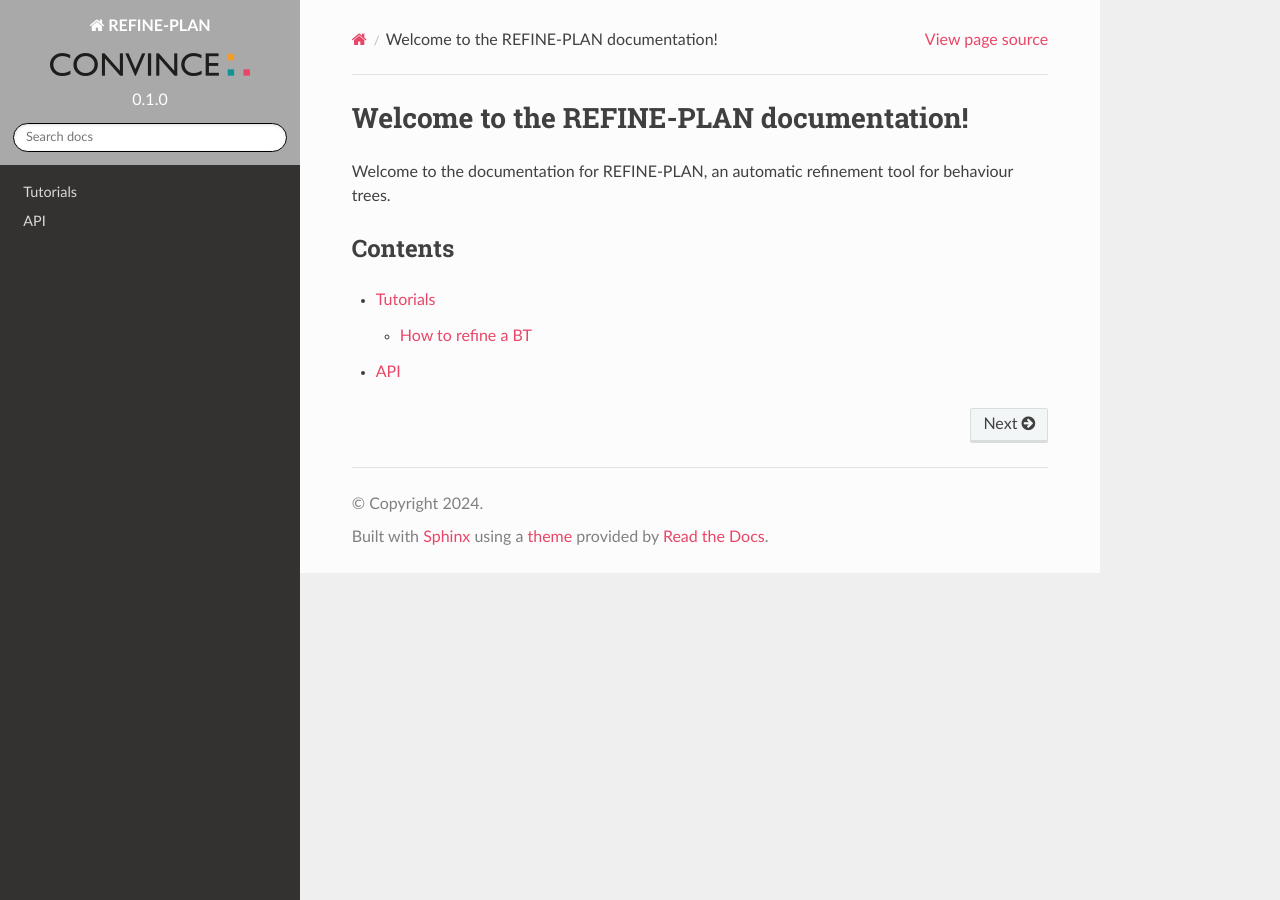
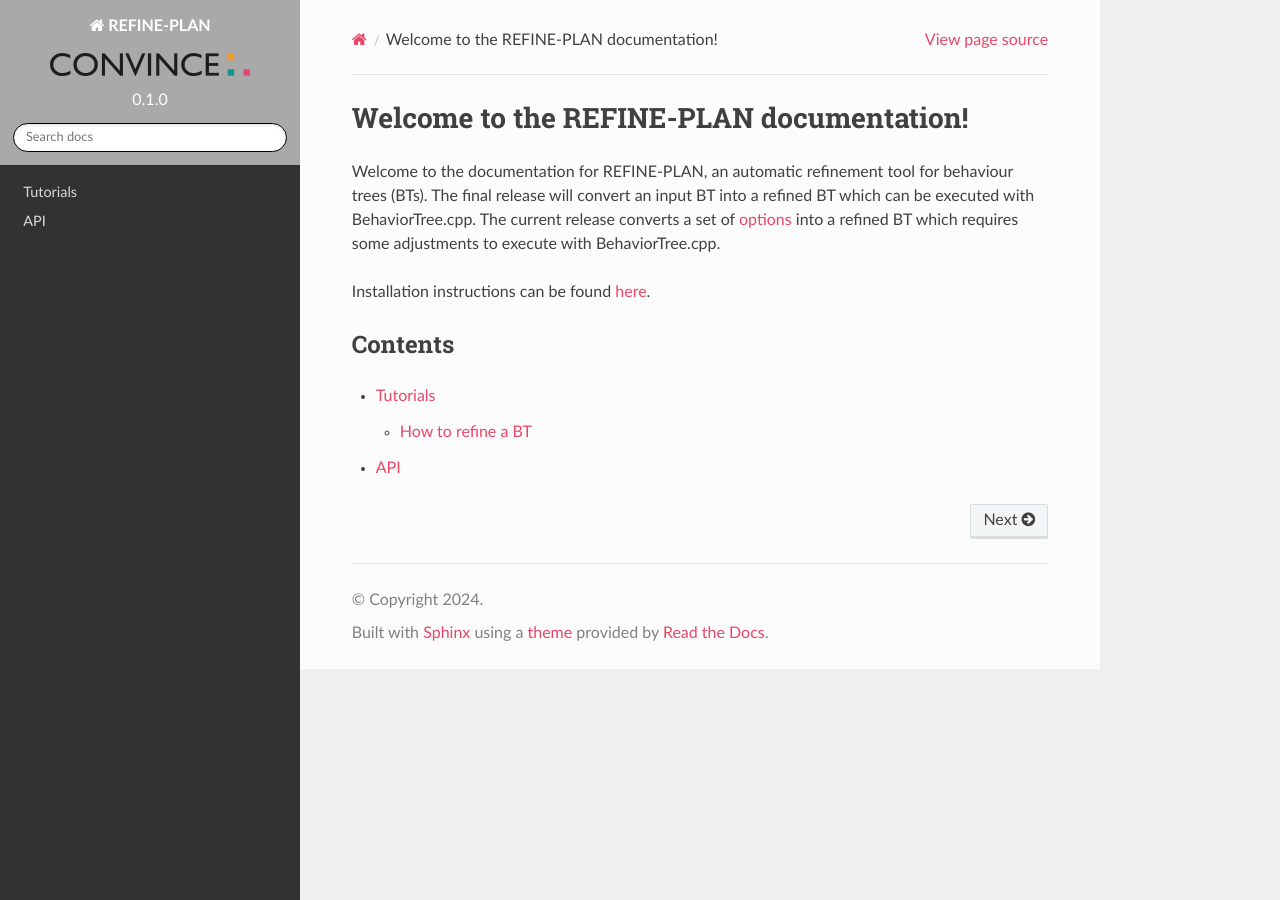
Before and after one commit to convince-project/refine-plan, a Sphinx documentation site: the page built from docs/source/index.rst, in a window 1280 px wide. Built offline with Sphinx 7.4.7 and the Read the Docs theme 2.0.0, drawn with Linux system fonts in a browser that asks for light colours.

Commit message:
Added front page for docs
Signed-off-by: Charlie Street <me@charliestreet.net>

```diff
--- a/docs/source/index.rst
+++ b/docs/source/index.rst
@@ -1,7 +1,11 @@
 Welcome to the REFINE-PLAN documentation!
 ===========================================
 
-Welcome to the documentation for REFINE-PLAN, an automatic refinement tool for behaviour trees.
+Welcome to the documentation for REFINE-PLAN, an automatic refinement tool for behaviour trees (BTs).
+The final release will convert an input BT into a refined BT which can be executed with BehaviorTree.cpp.
+The current release converts a set of `options`_ into a refined BT which requires some adjustments to execute with BehaviorTree.cpp.
+
+Installation instructions can be found `here`_.
 
 Contents
 --------
@@ -10,3 +14,6 @@ Contents
 
    tutorials
    api
+
+.. _options: https://www.sciencedirect.com/science/article/pii/S0004370299000521
+.. _here: https://github.com/convince-project/refine-plan/blob/main/README.md
```
